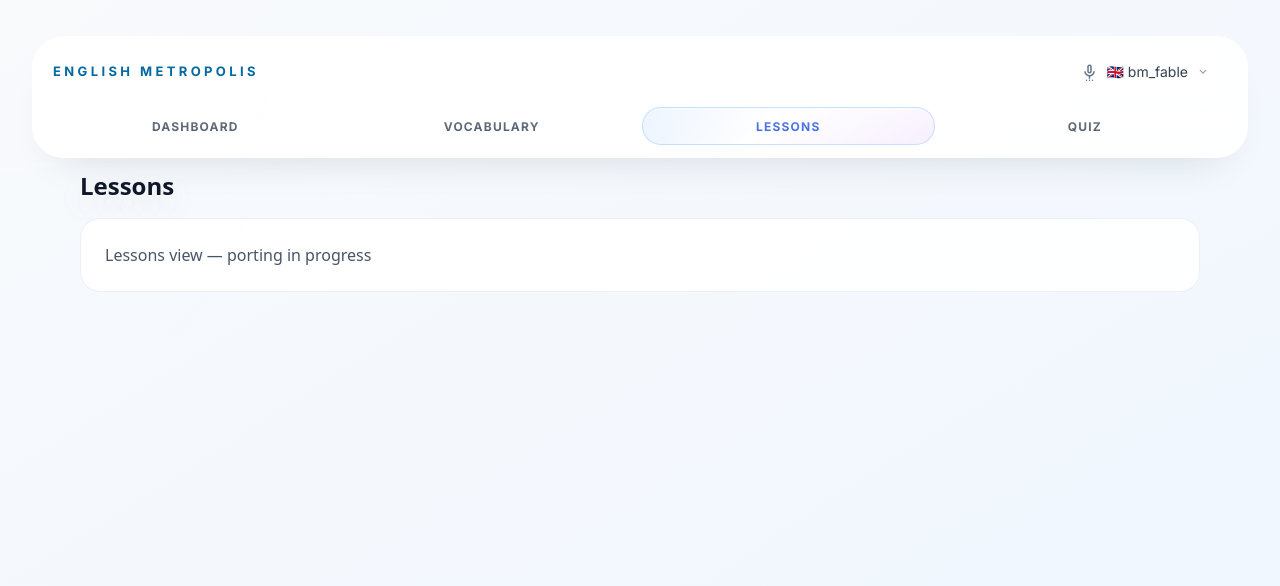
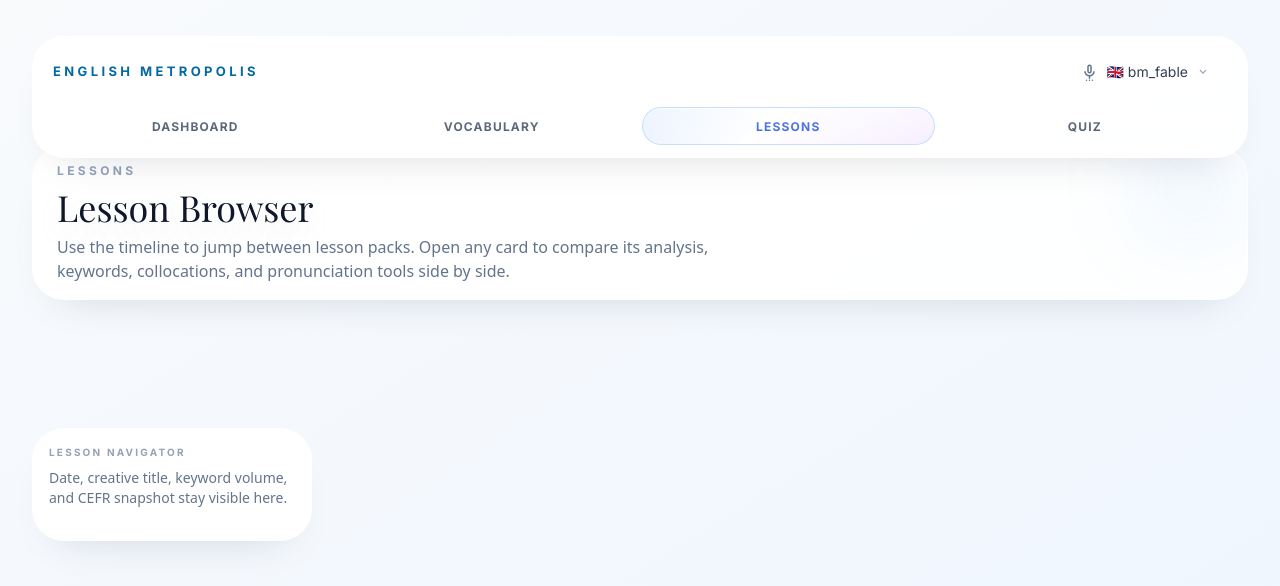
Before and after one commit to Zaangazowanie/english-metropolis-react, a React (Vite) app: page /lessons in a window 1280 px wide. Shown: the top 586 px of the page. Built offline with nearby package versions, Linux system fonts and the light colour scheme; a web font is replaced by a local one.

Commit message:
Port Lessons section to JSX - all 4 views complete

```diff
--- a/src/views/Lessons.jsx
+++ b/src/views/Lessons.jsx
@@ -1,10 +1,29 @@
 export default function Lessons() {
   return (
-    <div className="max-w-6xl mx-auto px-4 py-6">
-      <h1 className="text-2xl font-bold text-slate-900 mb-4">Lessons</h1>
-      <div className="liquid-glass-card rounded-[1.25rem] p-6">
-        <p className="text-slate-600">Lessons view — porting in progress</p>
+    <section className="space-y-4" id="page-lessons">
+      <div className="glass-panel rounded-[2rem] border border-white/50 editorial-shadow px-5 py-4 sm:px-6 sm:py-4">
+        <div aria-hidden="true" className="glass-accent-orb orb-section-blue"></div>
+        <div className="flex flex-col gap-4 lg:flex-row lg:items-end lg:justify-between">
+          <div>
+            <p className="font-label text-xs font-bold uppercase tracking-[0.28em] text-slate-400">Lessons</p>
+            <h2 className="font-headline text-4xl text-slate-900 mt-2">Lesson Browser</h2>
+            <p className="text-slate-500 mt-2 max-w-2xl">Use the timeline to jump between lesson packs. Open any card to compare its analysis, keywords, collocations, and pronunciation tools side by side.</p>
+          </div>
+          <div id="lessonMobileStrip" className="lesson-mobile-strip flex gap-2 overflow-x-auto pb-1 lg:hidden"></div>
+        </div>
       </div>
-    </div>
+      <div className="grid grid-cols-1 gap-4 lg:grid-cols-[280px,minmax(0,1fr)] lg:items-start">
+        <aside className="hidden lg:block">
+          <div className="glass-panel rounded-[2rem] border border-white/50 editorial-shadow p-4 xl:sticky xl:top-28">
+            <div className="mb-4">
+              <p className="font-label text-[10px] font-bold uppercase tracking-[0.22em] text-slate-400">Lesson Navigator</p>
+              <p className="mt-2 text-sm text-slate-500">Date, creative title, keyword volume, and CEFR snapshot stay visible here.</p>
+            </div>
+            <div id="lessonNavSidebar" className="space-y-2"></div>
+          </div>
+        </aside>
+        <div id="lessonsList" className="space-y-4 min-w-0"></div>
+      </div>
+    </section>
   )
 }
```
